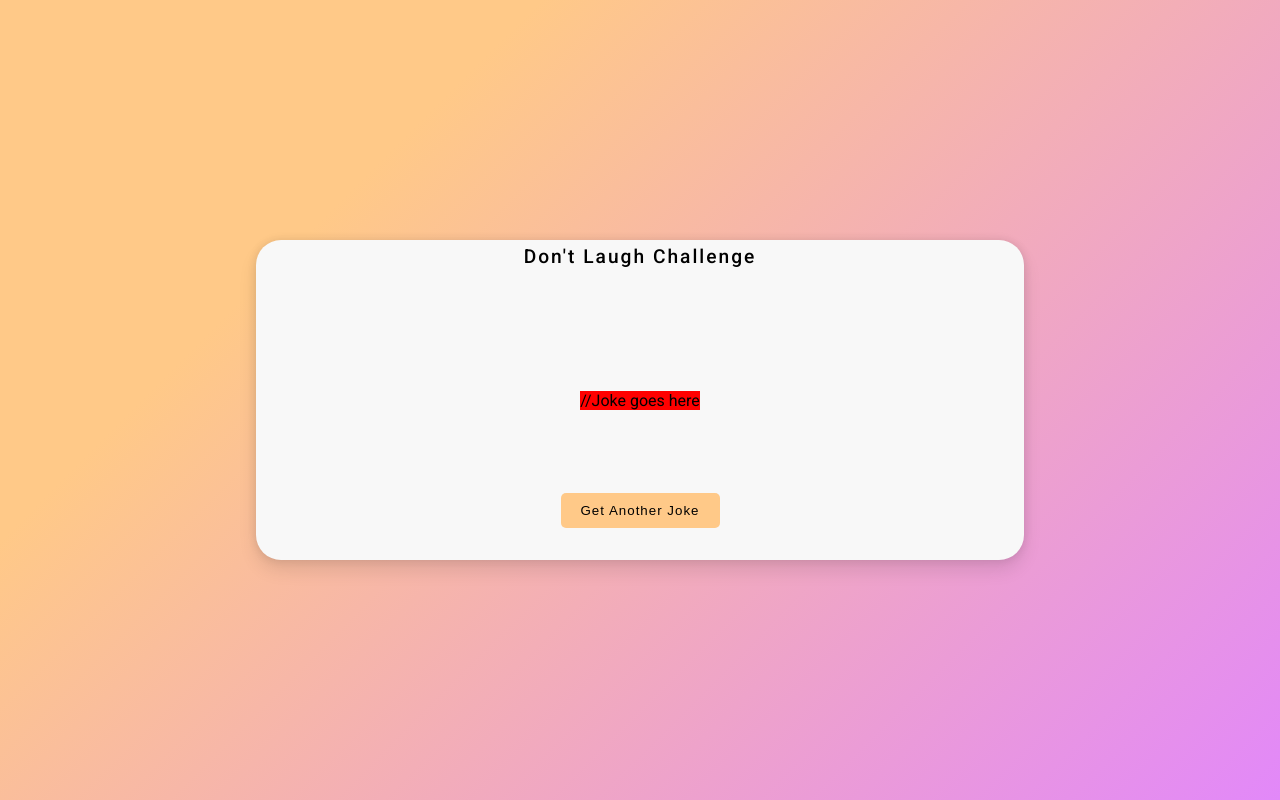
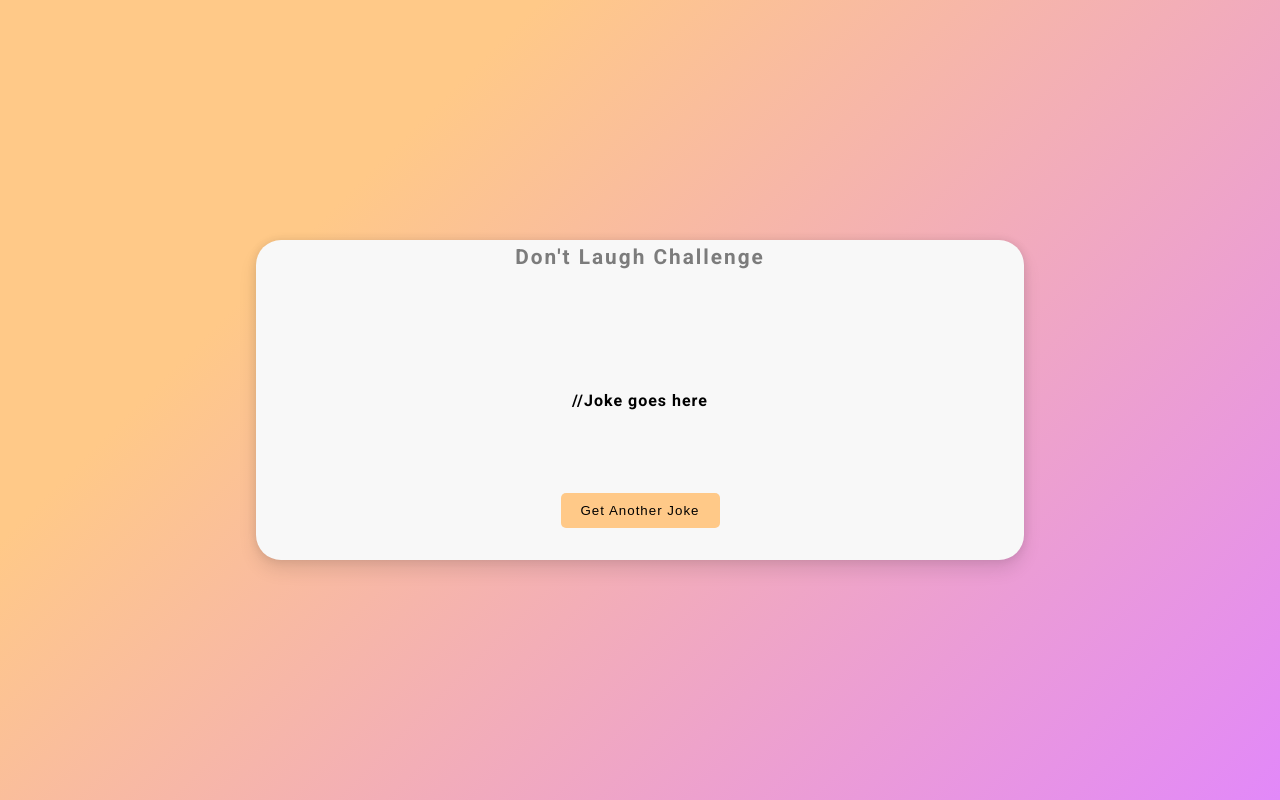
Before and after one commit to partha7978/joke_teller, a plain HTML site: page index.html in a window 1280 px wide. Drawn offline with Linux system fonts and the light colour scheme; no server answers.

Commit message:
Update style.css

```diff
--- a/style.css
+++ b/style.css
@@ -38,13 +38,17 @@ section p {
     position: absolute;
     top: 5px;
     text-align: center;
-    font-size: 1.2rem;
+    font-size: 1.3rem;
     letter-spacing: 2px;
-    font-weight: 500;
+    font-weight: 600;
+    color: rgba(0, 0, 0, 0.5);
 }
 
 section .joke-section {
-    background-color: red;
+    padding: 1rem 3rem;
+    text-align: center;
+    letter-spacing: 1px;
+    font-weight: 550;
 }
 
 section button.joke-btn {
```
